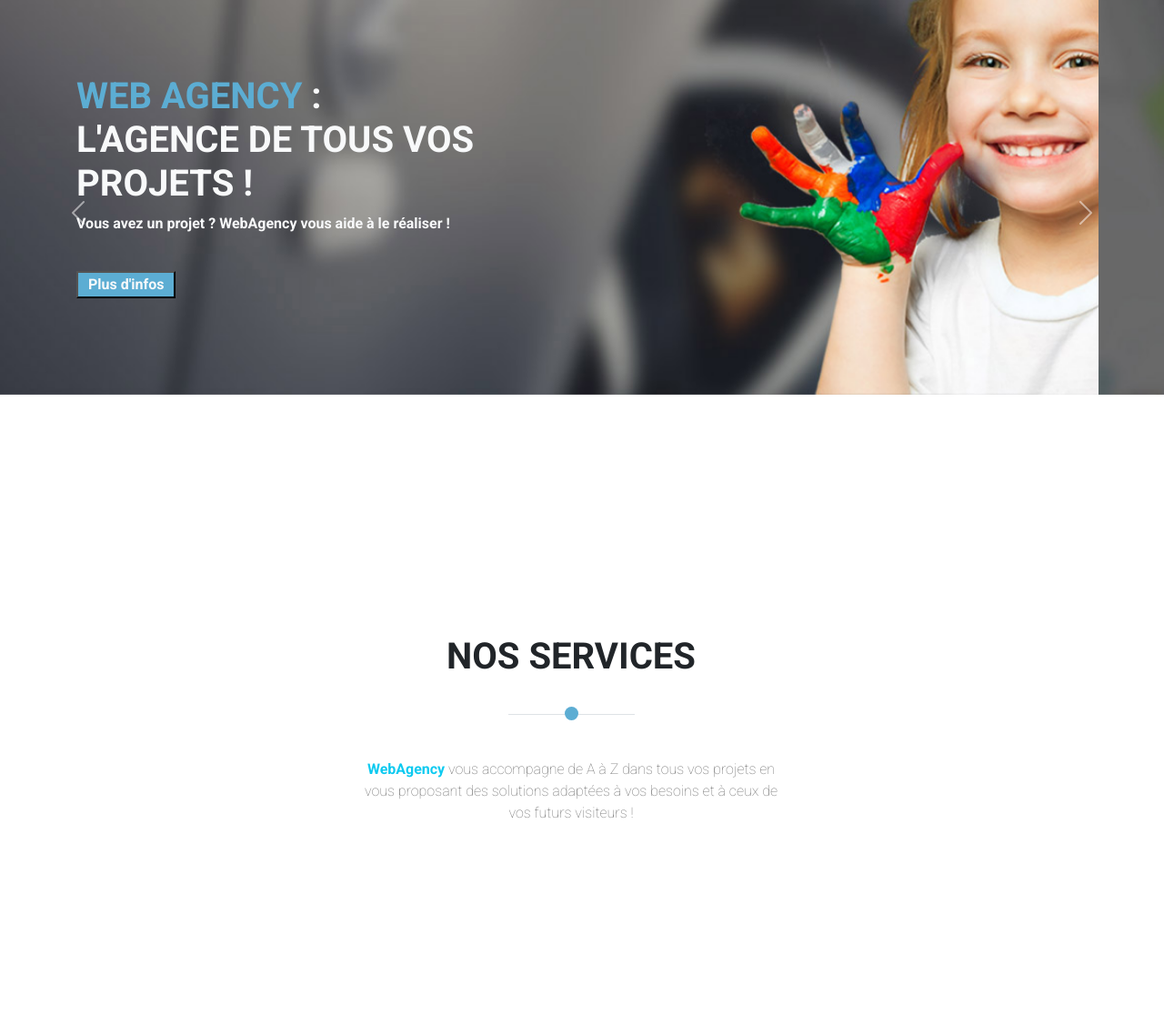
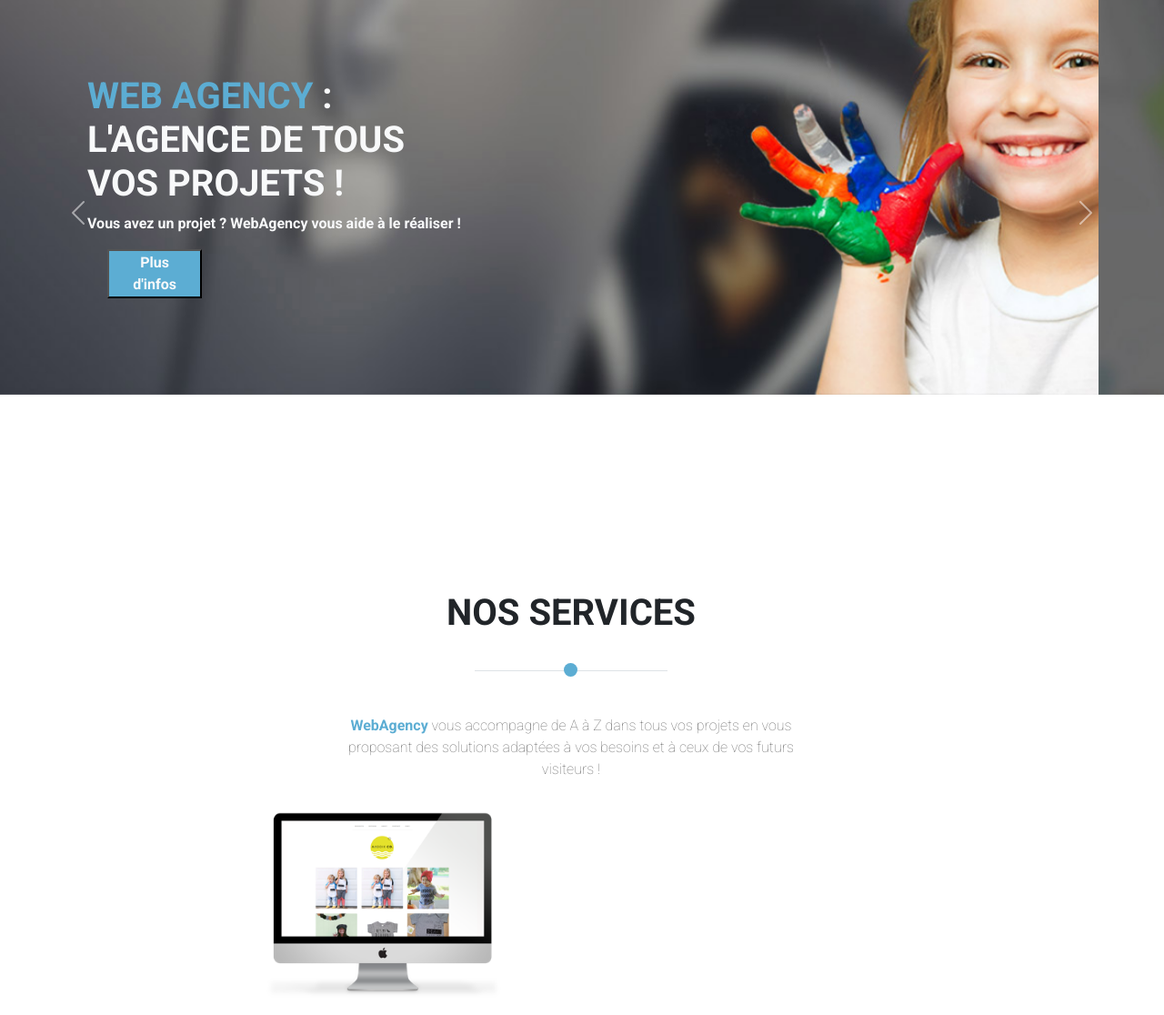
Before and after one commit to eloisedelorme/webagencybootstrap, a website: page index.html in a window 1280 px wide. Shown: the part 214-1330 px from the top of the page at 91% size. Before the commit the page ends 1232 px from the top, so only its background shows below. Drawn offline with nearby package versions, Linux system fonts and the light colour scheme.

Commit message:
layout begining service

```diff
--- a/index.html
+++ b/index.html
@@ -69,15 +69,17 @@
                 <span class="visually-hidden">Next</span>
             </button>
         </div>
-        <div class="accueil_blocTexte--center col-5 d-flex flex-column p-5 m-5 position-absolute" >
-            <h1 class="fw-bold text-uppercase">
+        <div class="col-lg-3 col-md-1 col-sm-0"></div>
+        <div class="accueil_blocTexte--center col-lg-5 col-md-8 col-sm-12 d-flex flex-column p-5 m-5 position-absolute row" >
+            <h1 class="fw-bold text-uppercase col-12">
                 <span class="text-secondary">Web agency </span>
                 <span class="text-light"> : L'agence de tous vos projets !</span>
             </h1>
-            <p class="text-light fw-bold">Vous avez un projet ? WebAgency vous aide à le réaliser !</p>
-            <br>
-            <button class="bg-secondary text-light fw-bold w-25 pl-5 ">Plus d'infos</button>
-            <div class="p-5"></div>
+            <p class="text-light fw-bold col-12">Vous avez un projet ? WebAgency vous aide à le réaliser !</p>
+            <div class="row">
+                <div class="col-lg-1"></div>
+                <button class="bg-secondary col-lg-4 text-light fw-bold w-25 pl-5 ">Plus d'infos</button>
+            </div>
         </div>
 
     </section>
@@ -85,17 +87,25 @@
 
     <!--START MAIN-->
     <main class="row ">
-        <div class="col-3"></div>
-        <section id="services" class="col-6 row p-5 justify-content-center row" >
+        <div class="col-lg-2 col-md-1 col-sm-0"></div>
+        <section id="services" class="col-lg-8 col-md-10 col-sm-12 row justify-content-center row" >
             <h1 class="text-center fw-bold p-3 text-uppercase">Nos Services</h1>
             <div class="w-25 h-10 border-bottom  ">
                 <div class="point"></div>
             </div>
-            <div class="text-center p-5" >
-                <p class="">
-                    <span class="text-info fw-bold">WebAgency</span>
+            <div class="text-center row pt-5" >
+                <div class="col-lg-2 col-md-1 col-sm-0"></div>
+                <p class="col-lg-8 col-md-10 col-sm-12">
+                    <span class="text-secondary fw-bold">WebAgency</span>
                     <span class="text-primary">vous accompagne de A à Z dans tous vos projets en vous proposant des solutions adaptées à vos besoins et à ceux de vos futurs visiteurs !</span>
                 </p>
+            </div>
+            <div class="row">
+                <img
+                    src="assets/main-feature.png"
+                    type="png"
+                    alt="image d'un ordinateur"
+                    class="col-lg-6 col-md-8 col-sm-12">
             </div>
 
         </section>
```
